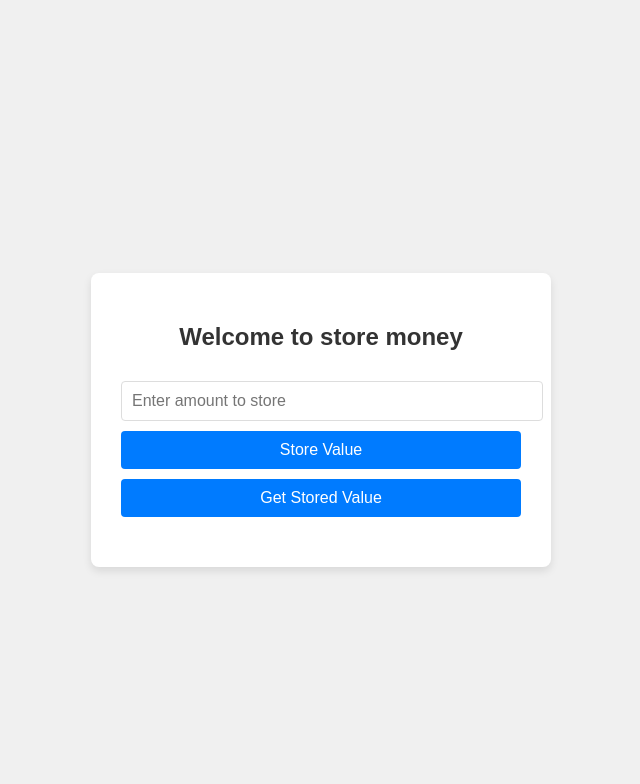
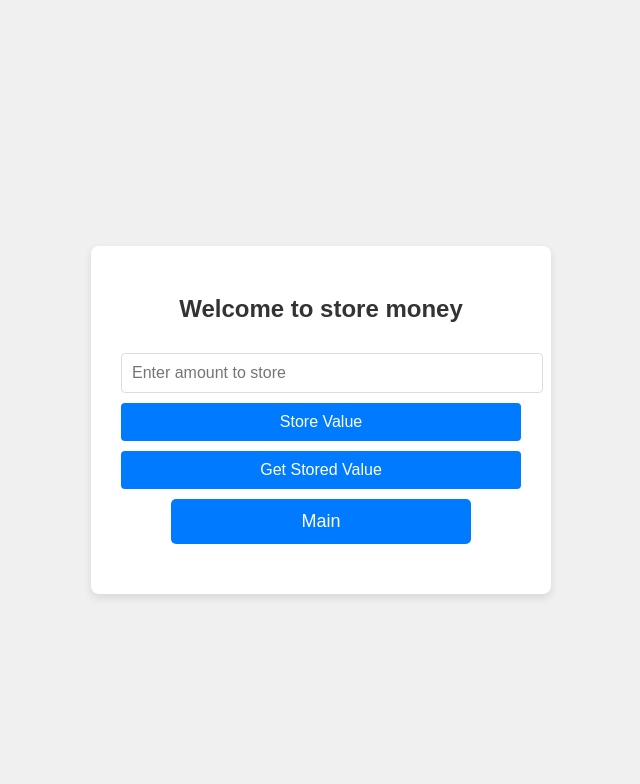
Before and after one commit to bwz96sco/SC6113-DApp, a Flask app: page /store_money in a window 1280 px wide. Shown: the top 784 px of the page, without its empty margins (319-959 px from the left). Run offline with Flask 3, Linux system fonts and the light colour scheme; some libraries are stand-ins or nearby versions.

Commit message:
css for input button

```diff
--- a/static/style.css
+++ b/static/style.css
@@ -23,6 +23,19 @@ h2 {
     font-size: 24px;
     margin-bottom: 20px;
     color: #333;
+}
+
+input[type="submit"] {
+    background-color: #007bff;
+    color: white;
+    padding: 12px 24px;
+    border: none;
+    border-radius: 5px;
+    font-size: 18px;
+    cursor: pointer;
+    transition: background-color 0.3s ease;
+    width: 100%;
+    max-width: 300px;
 }
 
 input, button {
--- a/templates/store_money.html
+++ b/templates/store_money.html
@@ -12,6 +12,9 @@
         <input type="number" id="moneyInput" placeholder="Enter amount to store">
         <button class="btn" onclick="storeValue()">Store Value</button>
         <button class="btn" onclick="getValue()">Get Stored Value</button>
+        <form action="/">
+            <input type="submit" value="Main">
+        </form>
         <p id="storedValue"></p>
         <p id="status"></p>
     </div>
--- a/templates/transfer_money.html
+++ b/templates/transfer_money.html
@@ -27,6 +27,9 @@
         <p id="view_payee_id"></p>
         <br><br>
         <p id="view_amount_id"></p>
+        <form action="/">
+            <input type="submit" value="Main">
+        </form>
     </div>
     <script src="https://cdn.jsdelivr.net/npm/web3@1.5.2/dist/web3.min.js"></script>
     <script>
```
